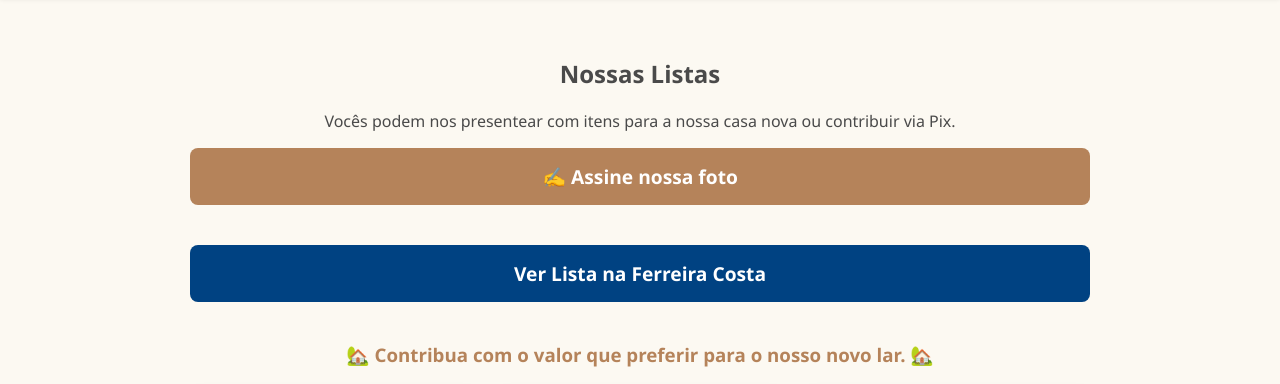
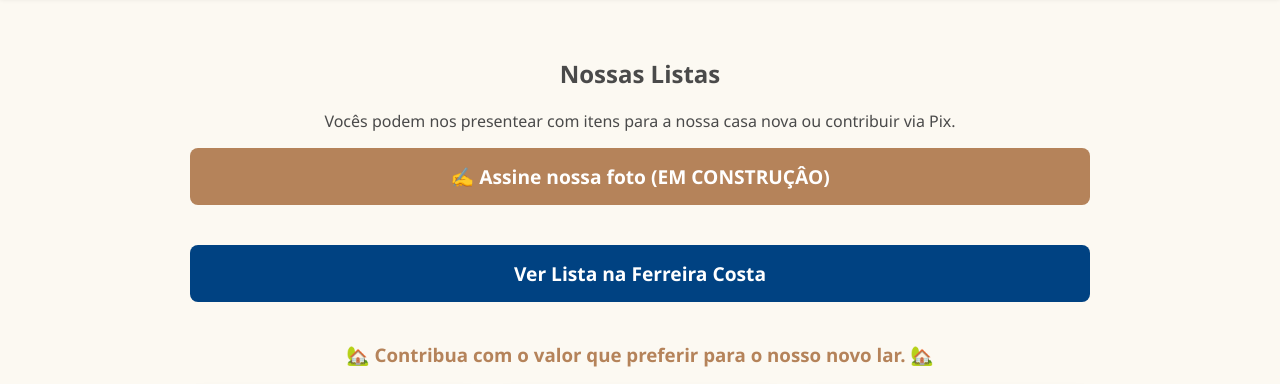
Before and after one commit to VictorrBr/casamento-victor-e-isabelly, a plain HTML site: page index.html in a window 1280 px wide. Both pictures are taken after a click on the button "Lista de Presentes". Shown: the part 347-731 px from the top of the page. Drawn offline with Linux system fonts and the light colour scheme.

Commit message:
Update index.html

```diff
--- a/index.html
+++ b/index.html
@@ -267,7 +267,7 @@
 
         <!-- Botão teste -->
         <a href="assinar.html" class="ferreira-costa-btn" style="background:#b5835a">
-              ✍️ Assine nossa foto
+              ✍️ Assine nossa foto (EM CONSTRUÇÂO)
         </a>
 
         <!-- Botão Ferreira Costa -->
```
